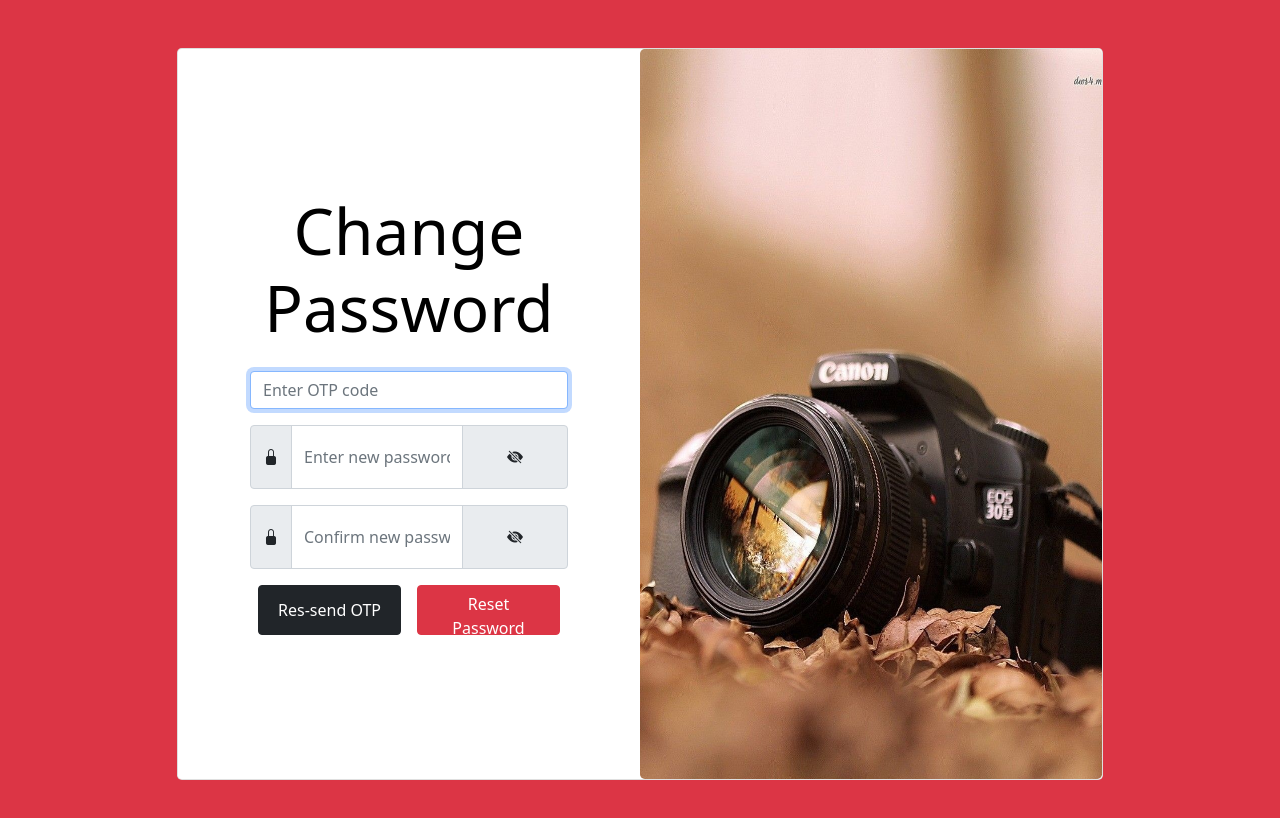
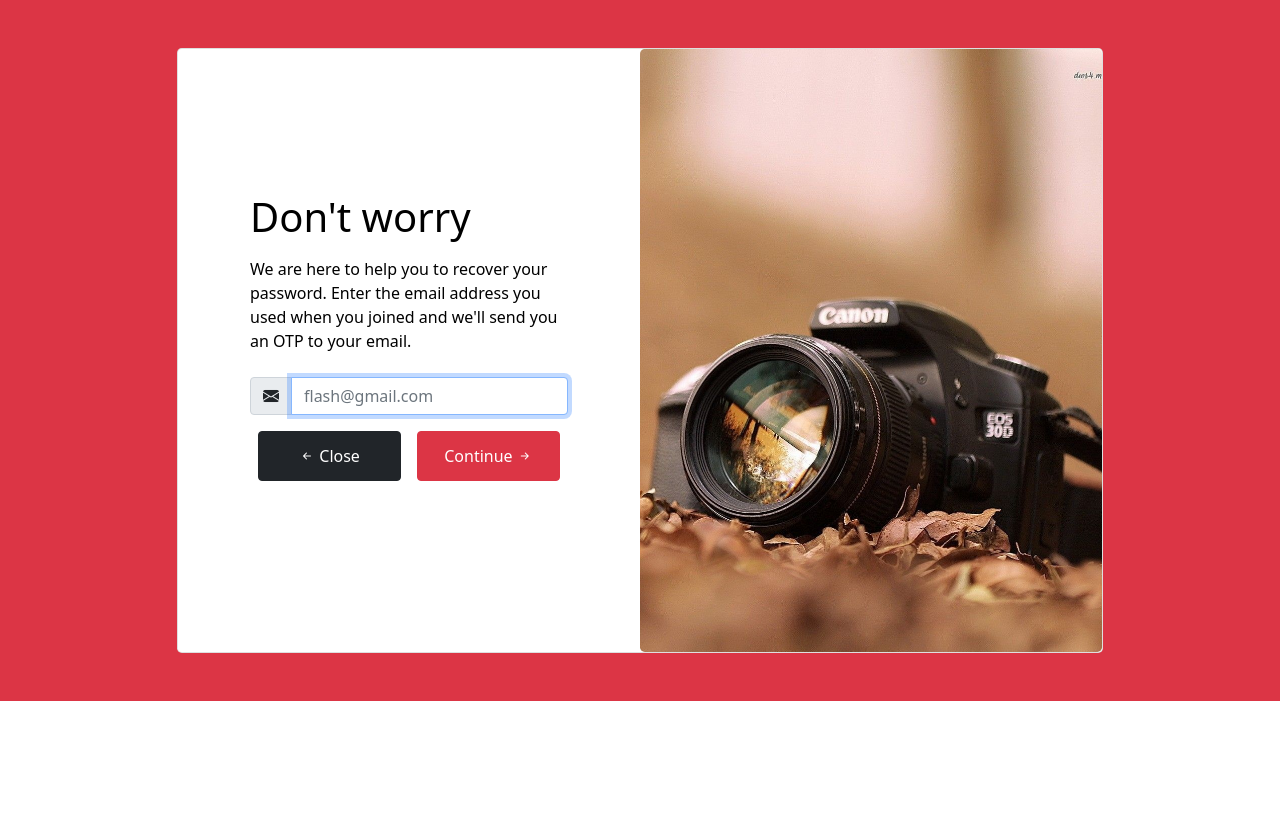
Before and after one commit to FarzanFrost/Flash, a React (Create React App) app in the folder flash-front-end/: page /ResetPassword in a window 1280 px wide. Shown: the top 818 px of the page. Built offline with nearby package versions, Linux system fonts and the light colour scheme.

Commit message:
created the resetpasswordcontextproviderinterface, and made a conditional rendering on the reset password to show one interface at first to get email, and then to get new password

```diff
--- a/flash-front-end/src/App.js
+++ b/flash-front-end/src/App.js
@@ -8,12 +8,11 @@ import LoginContextProviderInterface from './LoginContextProviderInterface'
 
 
 import Header from "./Header";
-import Login from "./Login";
 import Vieweventdetailsforadmin from "./Vieweventdetailsforadmin";
 import Sample from "./Sample";
 import AddEmployee from "./AddEmployee";
 import ViewPackages from "./ViewPackages";
-import ResetPassword from "./ResetPassword";
+import ResetPasswordContextProviderInterface from "./ResetPasswordContextProviderInterface";
 
 function App() {
   return (
@@ -44,7 +43,7 @@ function App() {
               <Route exact path="/AddEmployee" element={ <AddEmployee/> } />
               <Route exact path="/ViewPackages" element={ <ViewPackages/> } />
               <Route exact path="/Header" element={ <Header/> } />
-              <Route exact path={"/ResetPassword"} element={ <ResetPassword/> } />
+              <Route exact path={"/ResetPassword"} element={ <ResetPasswordContextProviderInterface/> } />
 
           </Routes>
 
--- /dev/null
+++ b/flash-front-end/src/ContextFiles/ResetPasswordContext.js
@@ -0,0 +1,27 @@
+import react, {createContext, useState} from "react";
+
+export const ResetPasswordContext = createContext( undefined )
+
+const ResetPasswordContextProvider = ( props ) => {
+
+    const [ email , setEmail ] = useState( null )
+
+    const addEmail = ( email ) => {
+
+        setEmail( email )
+
+    }
+
+    return(
+
+        <ResetPasswordContext.Provider value={ { email , addEmail } }>
+
+            { props.children }
+
+        </ResetPasswordContext.Provider>
+
+    )
+
+}
+
+export default ResetPasswordContextProvider
--- a/flash-front-end/src/ResetPassword.js
+++ b/flash-front-end/src/ResetPassword.js
@@ -1,13 +1,14 @@
-import React , { useState} from "react";
+import React, {useContext, useState} from "react";
 import {Link} from "react-router-dom";
 import loginPhoto from "./Images/backgroudphotoLogin.jpg";
 import ResetPasswordSendEmail from './ResetPasswordSendEmail'
 import ReactLinkContextProvider from './ContextFiles/ReactLinkContext'
 import ChangePassword from "./ChangePassword";
+import {ResetPasswordContext} from "./ContextFiles/ResetPasswordContext";
 
 const ResetPassword = () => {
 
-
+    const { email } = useContext( ResetPasswordContext )
 
     return (
 
@@ -31,8 +32,8 @@ const ResetPassword = () => {
 
                                             <ReactLinkContextProvider>
 
-                                                {/*<ResetPasswordSendEmail/>*/}
-                                                <ChangePassword/>
+                                                { !email && <ResetPasswordSendEmail/>}
+                                                { email && <ChangePassword/>}
 
 
                                             </ReactLinkContextProvider>
--- /dev/null
+++ b/flash-front-end/src/ResetPasswordContextProviderInterface.js
@@ -0,0 +1,23 @@
+import React from 'react'
+import ResetPasswordContextProvider from "./ContextFiles/ResetPasswordContext";
+import ResetPassword from "./ResetPassword";
+
+const ResetPasswordContextProviderInterface = () => {
+
+    return(
+
+        <div>
+
+            <ResetPasswordContextProvider>
+
+                <ResetPassword/>
+
+            </ResetPasswordContextProvider>
+
+        </div>
+
+    )
+
+}
+
+export default ResetPasswordContextProviderInterface
```
